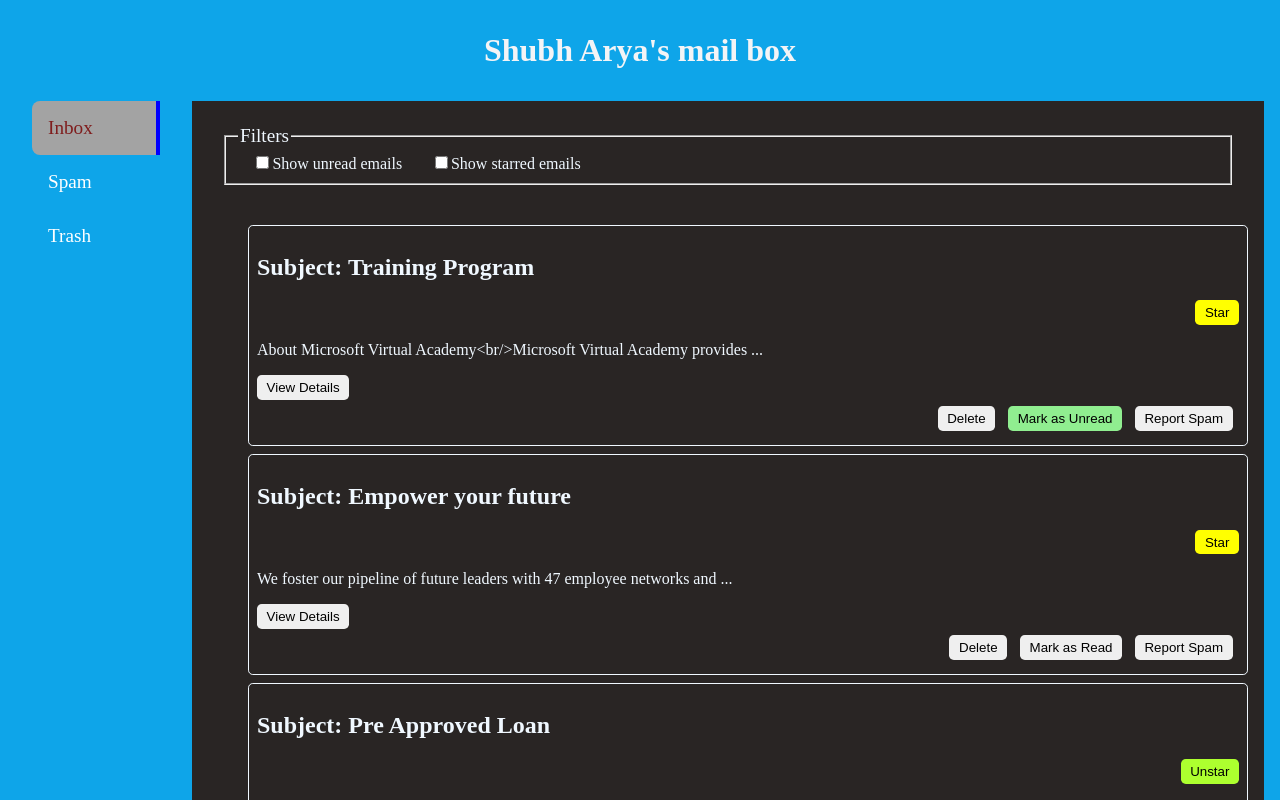
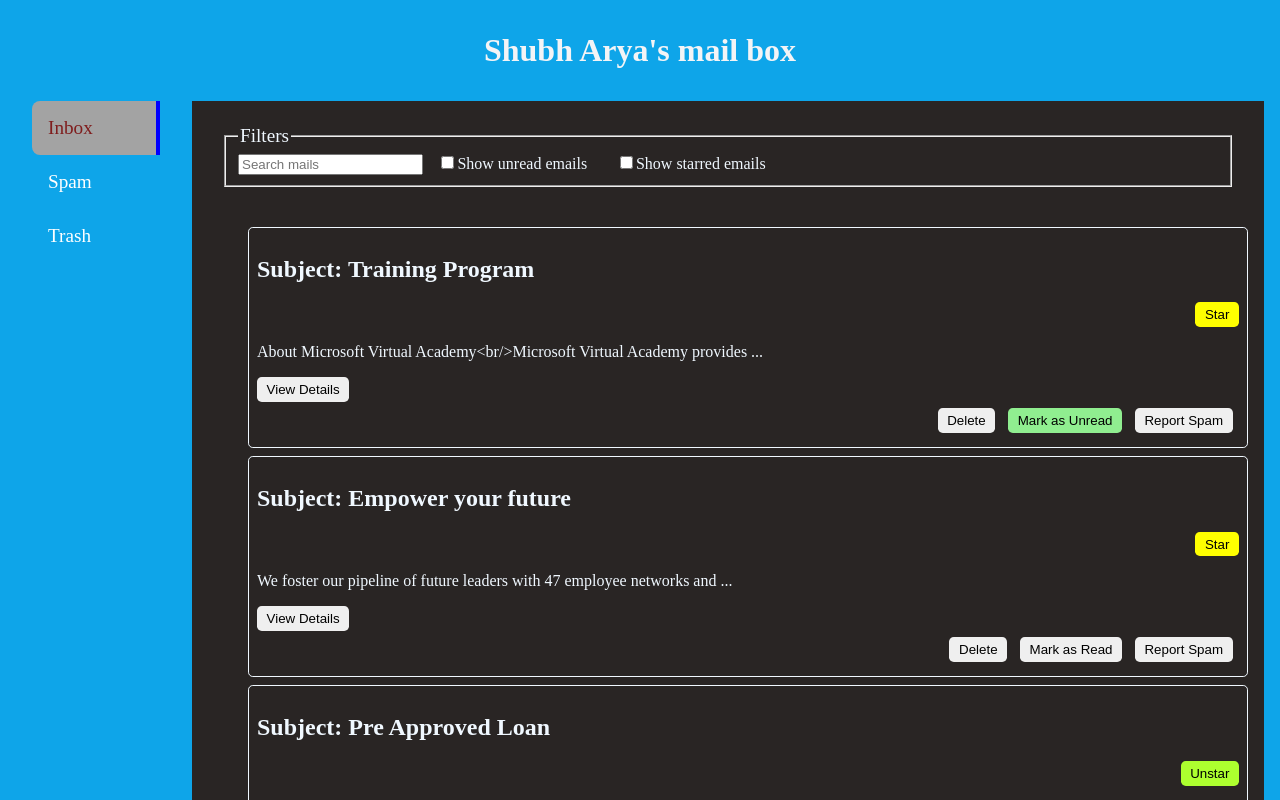
Before and after one commit to shubh-37/email-box, a React (Vite) app: page / in a window 1280 px wide. Shown: the top 800 px of the page. Built offline with nearby package versions, Linux system fonts and the light colour scheme.

Commit message:
feat: implemented searching functionality

```diff
--- a/src/components/Filters.jsx
+++ b/src/components/Filters.jsx
@@ -3,12 +3,15 @@ import { useContext } from "react";
 import { mailContext } from "../contexts/MailProvider";
 
 export default function Filters() {
-  const {dispatch, state: { isStarredFilter, unreadFilter }} = useContext(mailContext);
+  const {dispatch, state: { isStarredFilter, unreadFilter }, searchHandler} = useContext(mailContext);
   return (
     <React.Fragment>
       <div className="child-1">
       <fieldset className="filter-box">
         <legend style={{fontSize: "1.2rem"}}>Filters</legend>
+        <label htmlFor="">
+          <input type="text" name="" id="" placeholder="Search mails" onChange={(e) => searchHandler(e)}/>
+        </label>
         <label style = {{margin: '0.9rem'}}>
           <input type="checkbox" name="unread" value="unread" checked ={unreadFilter} onChange={(e) => dispatch({type: "FILTER", payload: e.target.value})}/>
           Show unread emails
--- a/src/contexts/MailProvider.jsx
+++ b/src/contexts/MailProvider.jsx
@@ -75,6 +75,7 @@ export default function MailProvider({ children }) {
     unreadFilter: false,
     spam: [],
     bin: [],
+    searchBar: ""
   });
 
   const displayData = (() => {
@@ -89,6 +90,8 @@ export default function MailProvider({ children }) {
     }
     return finalMails;
   })();
+
+  const renderData = state.searchBar.length > 0 ? displayData.filter(({subject}) => subject.toLowerCase().includes(state.searchBar.toLowerCase())) : displayData;
 
   function reducer(state, action) {
     switch (action.type) {
@@ -141,7 +144,15 @@ export default function MailProvider({ children }) {
           [selectedFilter]: !state[selectedFilter]
         }
       }
+      case "SEARCH": return {
+        ...state,
+        searchBar: action.payload
+      }
     }
   }
-  return <mailContext.Provider value={{ state, dispatch, displayData }}>{children}</mailContext.Provider>;
+
+  function searchHandler(e){
+    dispatch({type: "SEARCH", payload: e.target.value});
+  }
+  return <mailContext.Provider value={{ state, dispatch, renderData, searchHandler }}>{children}</mailContext.Provider>;
 }
--- a/src/pages/LandingPage.jsx
+++ b/src/pages/LandingPage.jsx
@@ -5,14 +5,14 @@ import Filters from "../components/Filters";
 import { mailContext } from "../contexts/MailProvider";
 
 export default function LandingPage() {
-  const { displayData } = useContext(mailContext);
+  const { renderData } = useContext(mailContext);
   return (
     <React.Fragment>
       <div className="sub-parent">
         <Filters />
         <div className="child-2">
           <ul className="email-list">
-            {displayData?.map((mail) => (
+            {renderData?.map((mail) => (
               <DisplayMail mail={mail} detail={true} />
             ))}
           </ul>
```
